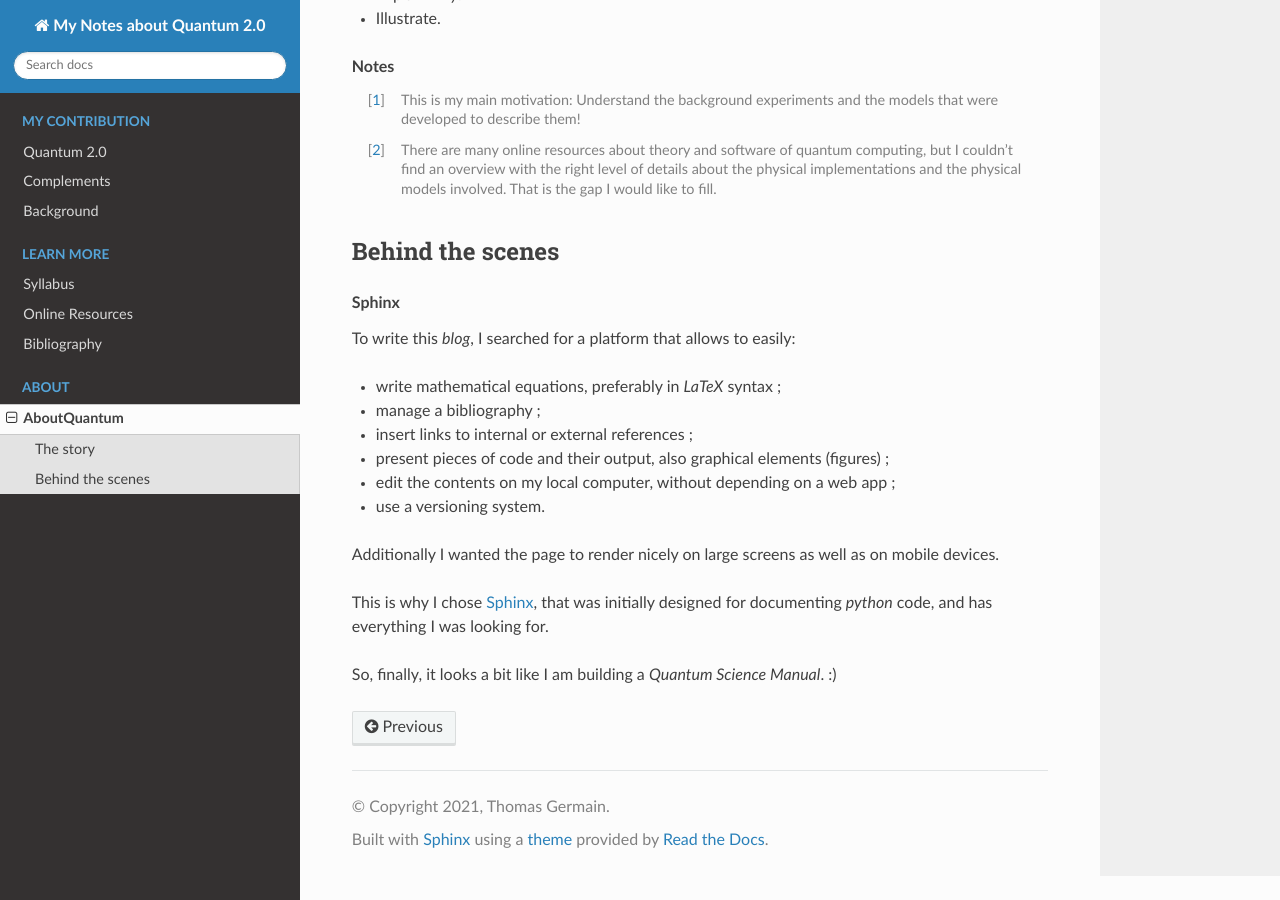
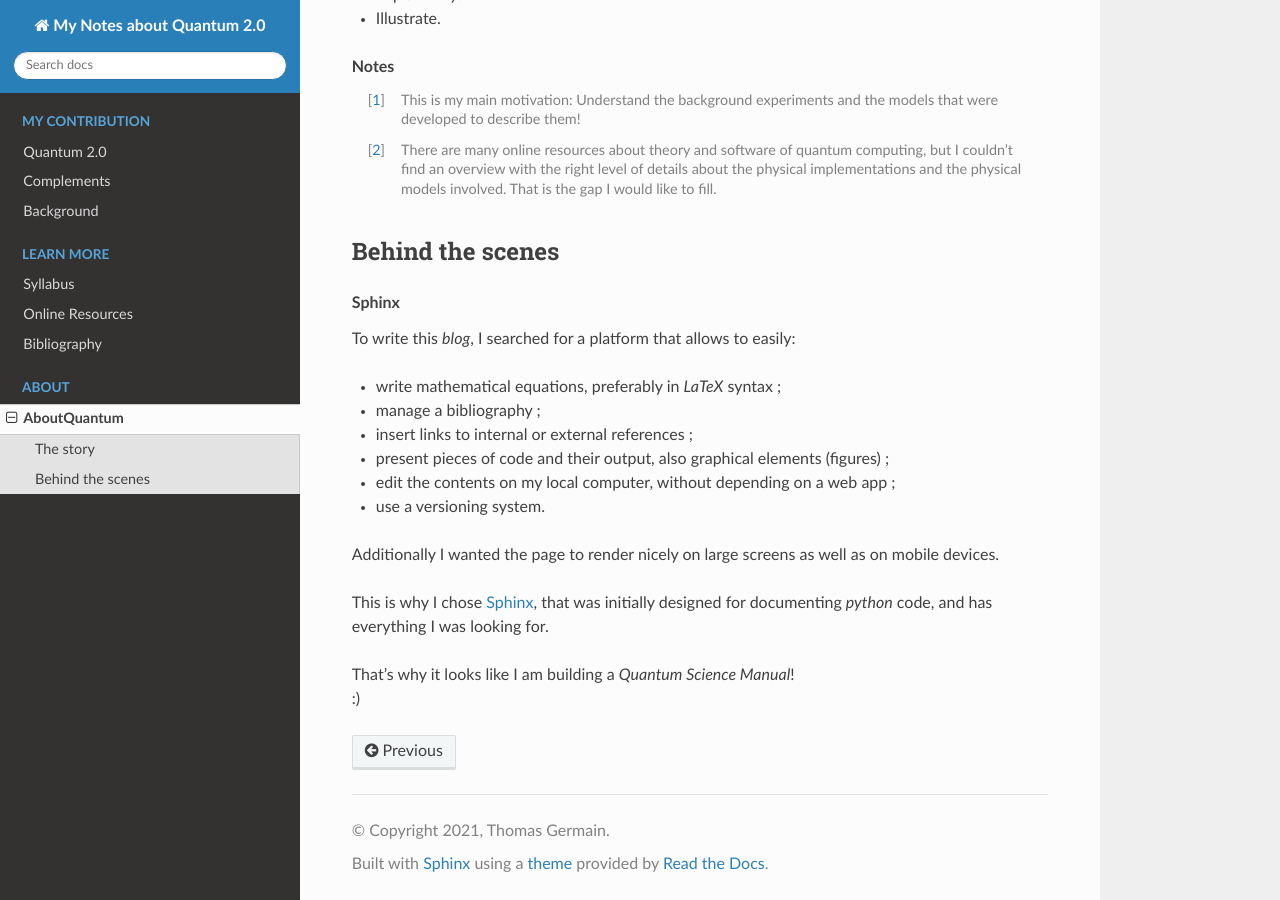
Before and after one commit to tomlqc/about-quantum, a Sphinx documentation site: the page built from source/about/story.rst, in a window 1280 px wide and 900 px high, scrolled down 1361 px. Built offline with Sphinx 7.4.7 and the Read the Docs theme 2.0.0, drawn with Linux system fonts in a browser that asks for light colours.

Commit message:
story: about the manual

```diff
--- a/source/about/story.rst
+++ b/source/about/story.rst
@@ -97,6 +97,7 @@ This is why I chose `Sphinx <https://www.sphinx-doc.org/>`_,
 that was initially designed for documenting *python* code,
 and has everything I was looking for.
 
-So, finally, it looks a bit like I am building a *Quantum Science Manual*. :)
+| That's why it looks like I am building a *Quantum Science Manual*!
+| :)
 
 .. EOF -----------------------------------------------------------------------
```
